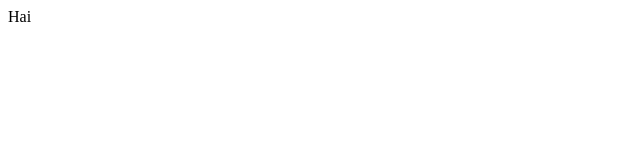
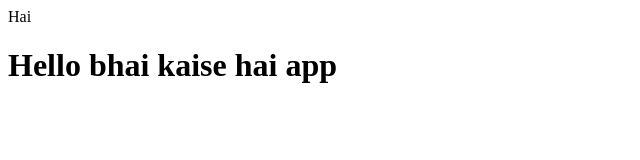
Before and after one commit to HackSparrow-11/third, a plain HTML site: page index.html in a window 1280 px wide. Shown: the whole page, without its empty margins (0-640 px from the left). Drawn offline with Linux system fonts and the light colour scheme.

Commit message:
Header iass added

```diff
--- a/index.html
+++ b/index.html
@@ -1 +1,2 @@
 <p>Hai</p>
+<h1>Hello bhai kaise hai app</h1>
```
